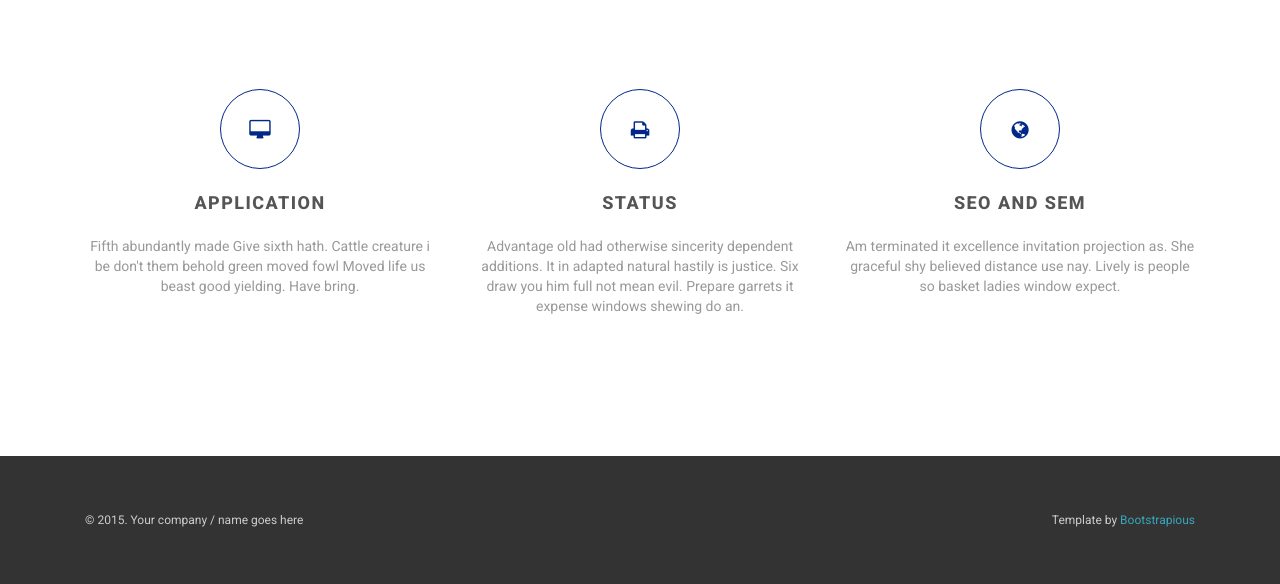
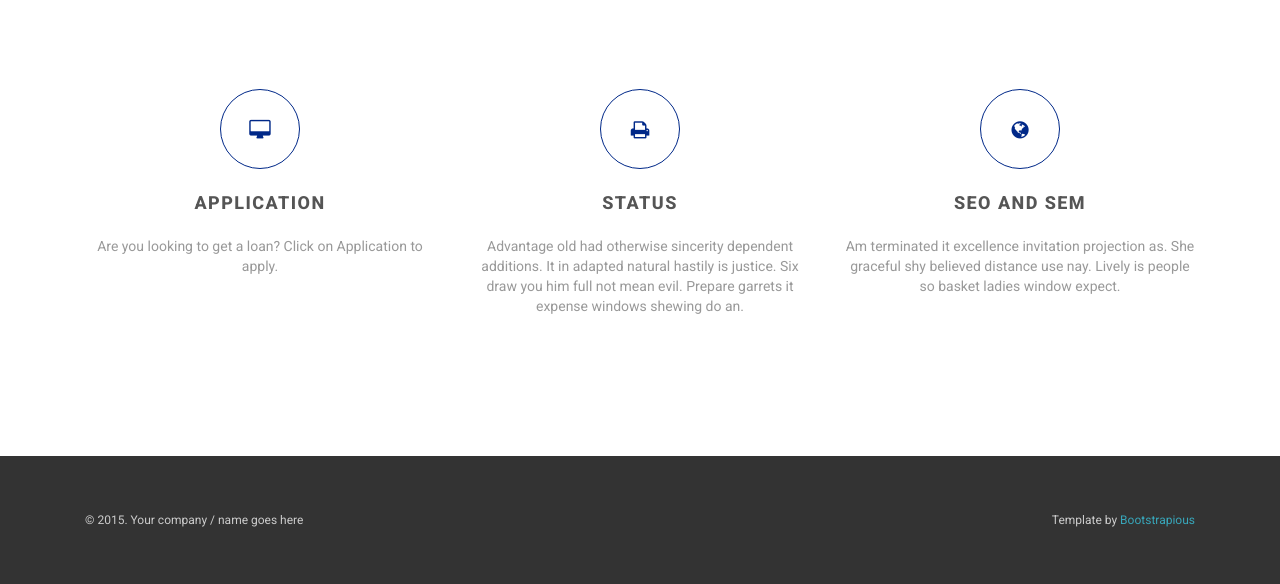
Before and after one commit to chintans1/digiloans, a Flask app: page / in a window 1280 px wide. Shown: the part 387-971 px from the top of the page. Run offline with Flask 2, Linux system fonts and the light colour scheme; some libraries are stand-ins or nearby versions.

Commit message:
update front page

```diff
--- a/templates/index.html
+++ b/templates/index.html
@@ -221,7 +221,7 @@ _________________________________________________________ -->
                                 </div>
                                 <h3> Application</h3>
 
-                                <p>Fifth abundantly made Give sixth hath. Cattle creature i be don't them behold green moved fowl Moved life us beast good yielding. Have bring.</p>
+                                <p>Are you looking to get a loan? Click on Application to apply. </p>
                             </div>
                         </div>
                         <div class="col-md-4">
```
